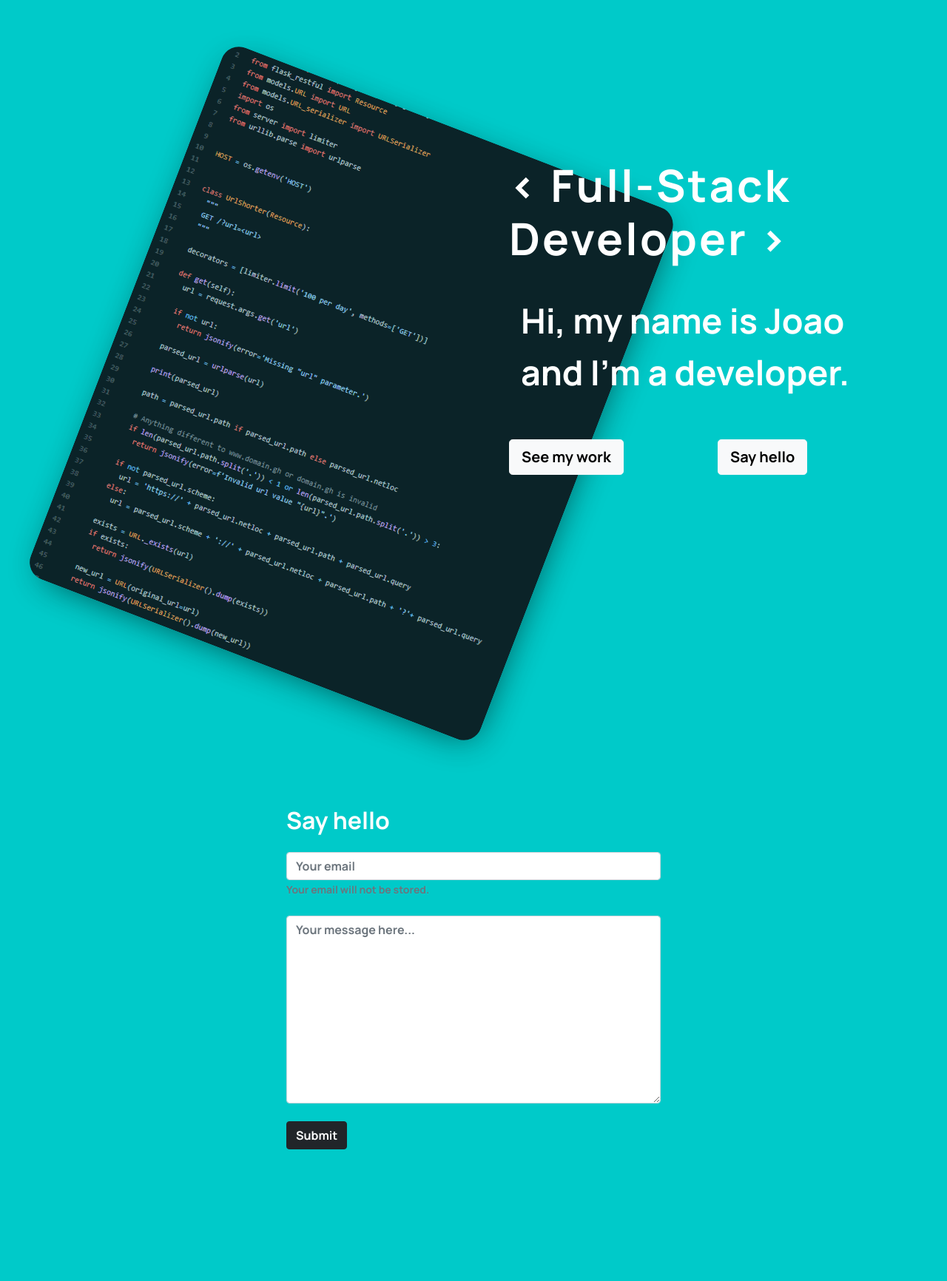
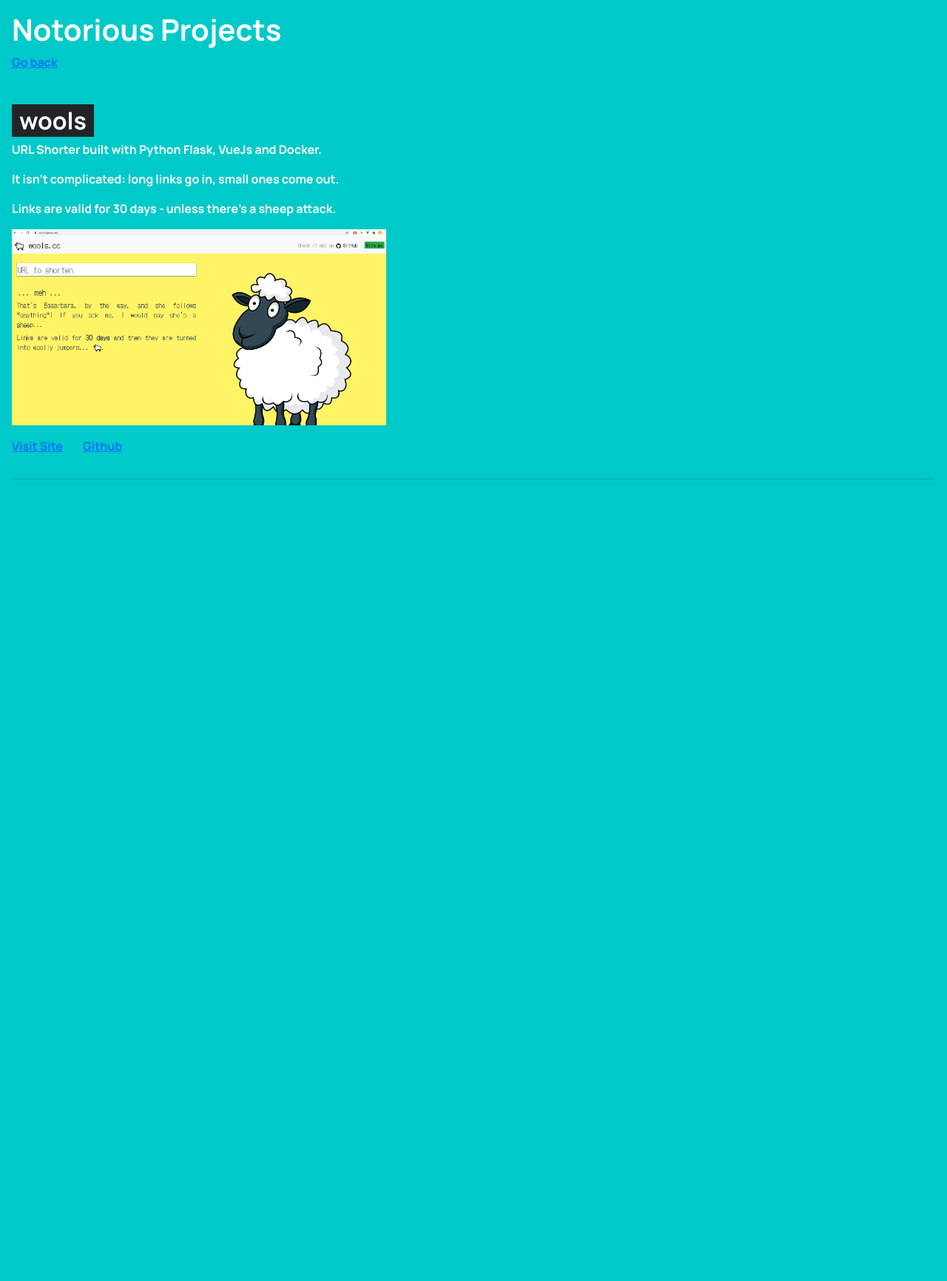
Before and after one commit to j-000/joalex.dev, a Flask app: page /projects in a window 1280 px wide. Shown: the top 1732 px of the page at 74% size. After the commit the page ends 648 px from the top, so only its background shows below. Run offline with Flask 2, Linux system fonts and the light colour scheme; parts of the project's set-up code (start-up, migrations or seed data) failed here and were passed over; some libraries are stand-ins or nearby versions.

Commit message:
Adjusted CSS

```diff
--- a/app.py
+++ b/app.py
@@ -39,21 +39,17 @@ def home():
             flash('You need to complete both email and message fields.', 'danger')
             return redirect(url_for('home'))
 
-        sendEmail(
-            email_subject='New Contact',
-            recipients=['jjasilva85@gmail.com'],
-            app=app,
-            mail=mail,
-            email_html=render_template('_email.html', email=email, message=message)
-        )
         flash('Your message has been sent.', 'success')
+
+        # handle message
+
         return redirect(url_for('home'))
     return render_template('home.html')
 
 
 @app.route('/projects')
 def projects():
-    return render_template('home.html')
+    return render_template('projects.html')
 
 
 if __name__ == '__main__':
--- a/static/css/styles.css
+++ b/static/css/styles.css
@@ -4,6 +4,10 @@
 
 body {
   background-color: #00cac9;
+}
+
+.project-container h2 span.bg-dark {
+  padding: 0 10px 0 10px;
 }
 
 #intro {
--- a/static/css/styles.sass
+++ b/static/css/styles.sass
@@ -4,6 +4,11 @@
 body
     background-color: rgb(0, 202, 201)
     // overflow: hidden
+
+.project-container
+    h2
+        span.bg-dark
+            padding: 0 10px 0 10px
 
 #intro
     text-align: left
--- a/templates/_email.html
+++ /dev/null
@@ -1,3 +0,0 @@
-<h1>New Enquiry</h1>
-<p>{{ email }}</p>
-<p>{{ message }}</p>
--- a/templates/home.html
+++ b/templates/home.html
@@ -1,6 +1,8 @@
 {% extends "layout.html" %}
 
-{% block head %}{% endblock %}
+{% block head %}
+<title>joalex.dev | Python Developer | Full-Stack Developer | Freelancer | Homa</title>
+{% endblock %}
 
 {% block body %}
   <div class="row">
--- /dev/null
+++ b/templates/projects.html
@@ -0,0 +1,26 @@
+{% extends "layout.html" %}
+
+{% block head %}
+<title>joalex.dev | Python Developer | Full-Stack Developer | Freelancer | Projects </title>
+{% endblock %}
+
+{% block body %}
+<div class="text-white">
+  <h1>Notorious Projects</h1>
+  <a href="/">Go back</a>
+  <div class="row mt-5">
+    <div class="col-xl-5 project-container">
+      <h2><span class="bg-dark">wools</span></h2>
+      <p>URL Shorter built with Python Flask, VueJs and Docker.</p>
+      <p>It isn't complicated: long links go in, small ones come out. </p> <p>Links are valid for 30 days - unless there's a sheep attack.</p>
+      <img class="img-fluid" src="{{ url_for('static', filename='imgs/wools.png') }}" alt="wools is a URL shorter built with python and vuejs">
+      <p class="mt-3">
+        <span><a href="https://wools.joalex.dev">Visit Site</a></span>
+        <span class="m-4"><a href="https://github.com/j-000/woolscc">Github</a></span>
+      </p>
+      </div>
+    </div>
+  </div>
+  <hr>
+</div>
+{% endblock %}
```
Also changed, not shown: 2 other files.
